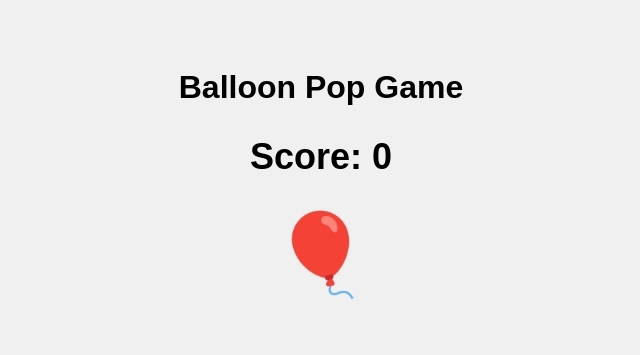
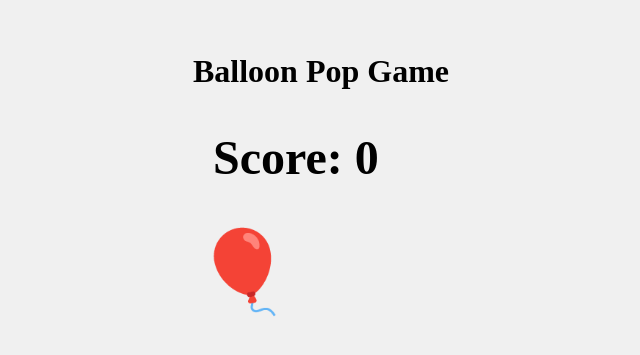
Before and after one commit to shreychugh/kids-balloon-pop-game, a React (Vite) app: page / in a window 1280 px wide. Shown: the part 225-580 px from the top of the page, without its empty margins (319-959 px from the left). Built offline with nearby package versions, Linux system fonts and the light colour scheme.

Commit message:
Update index.css

```diff
--- a/src/index.css
+++ b/src/index.css
@@ -5,11 +5,6 @@ body {
   align-items: center;
   min-height: 100vh;
   background: #f0f0f0;
-}
-
-.app {
-  text-align: center;
-  font-family: Arial, sans-serif;
 }
 
 .balloon {
@@ -29,6 +24,6 @@ body {
 }
 
 .score-board {
+  font-size: 2rem;
   margin: 20px;
-  font-size: 1.5rem;
 }
```
